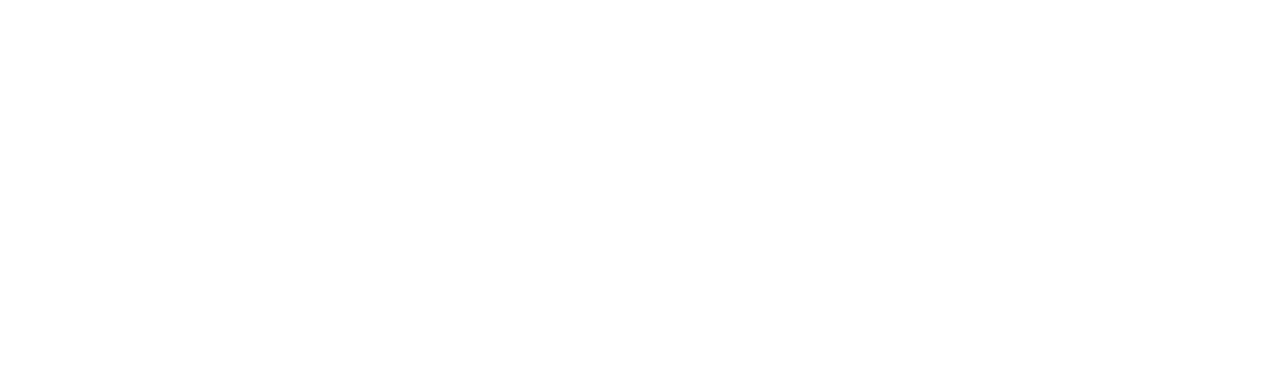
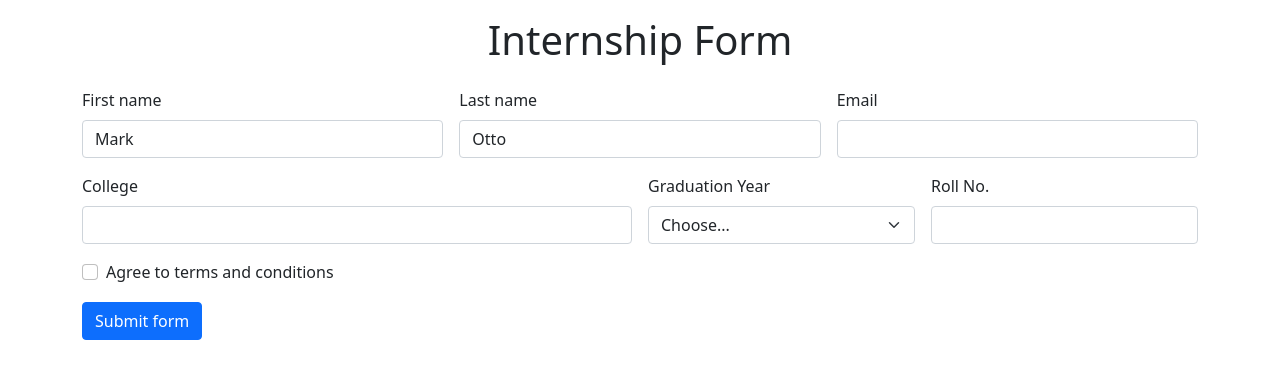
Before and after one commit to acciojob/bootstrap-form-easy-imsubhajit98, a website: page main.html in a window 1280 px wide. Drawn offline with nearby package versions, Linux system fonts and the light colour scheme.

Commit message:
modified

```diff
--- a/main.html
+++ b/main.html
@@ -4,12 +4,91 @@
 
 <head>
 	<link rel="stylesheet" href="styles.css">
+	<link href="https://cdn.jsdelivr.net/npm/bootstrap@5.0.2/dist/css/bootstrap.min.css" rel="stylesheet" integrity="sha384-EVSTQN3/azprG1Anm3QDgpJLIm9Nao0Yz1ztcQTwFspd3yD65VohhpuuCOmLASjC" crossorigin="anonymous">
+
 </head>
 
 <body>
 	<!-- the entire body must be written by student -->
+
+	<div class="container">
+		<div class="d-flex justify-content-center p-3">
+			<h1>Internship Form</h1>
+		</div>
+		<form class="row g-3 needs-validation" novalidate>
+  <div class="col-md-4" id="first-name-input">
+    <label for="validationCustom01" class="form-label" >First name</label>
+    <input type="text" class="form-control" id="validationCustom01" value="Mark" required>
+    <div class="valid-feedback">
+      Looks good!
+    </div>
+  </div>
+  <div class="col-md-4" id="last-name-input">
+    <label for="validationCustom02" class="form-label">Last name</label>
+    <input type="text" class="form-control" id="validationCustom02" value="Otto" required>
+    <div class="valid-feedback">
+      Looks good!
+    </div>
+  </div>
+  <div class="col-md-4" id="email-input">
+    <label for="validationCustomUsername" class="form-label">Email</label>
+    <div class="input-group has-validation">
+      <!-- <span class="input-group-text" id="inputGroupPrepend">@</span> -->
+      <input type="text" class="form-control" id="validationCustomUsername" aria-describedby="inputGroupPrepend" required>
+      <div class="invalid-feedback">
+        Please choose a email.
+      </div>
+    </div>
+  </div>
+  <div class="col-md-6" id="college-input">
+    <label for="validationCustom03" class="form-label">College</label>
+    <input type="text" class="form-control" id="validationCustom03" required>
+    <div class="invalid-feedback">
+      Please provide a valid college.
+    </div>
+  </div>
+  <div class="col-md-3">
+    <label for="validationCustom04" class="form-label">Graduation Year</label>
+    <select class="form-select" id="validationCustom04" required>
+      <option selected disabled value="">Choose...</option>
+      <option>2020</option>
+	  <option>2021</option>
+	  <option>2022</option>
+	  <option>2023</option>
+    </select>
+    <div class="invalid-feedback">
+      Please select a valid year.
+    </div>
+  </div>
+  <div class="col-md-3" id=" roll-no-input">
+    <label for="validationCustom05" class="form-label">Roll No.</label>
+    <input type="text" class="form-control" id="validationCustom05" required>
+    <div class="invalid-feedback">
+      Please provide a Roll no.
+    </div>
+  </div>
+  <div class="col-12" id=" conditions-checkbox">
+    <div class="form-check">
+      <input class="form-check-input" type="checkbox" value="" id="invalidCheck" required>
+      <label class="form-check-label" for="invalidCheck">
+        Agree to terms and conditions
+      </label>
+      <div class="invalid-feedback">
+        You must agree before submitting.
+      </div>
+    </div>
+  </div>
+  <div class="col-12">
+    <button class="btn btn-primary" type="submit">Submit form</button>
+  </div>
+</form>
+	</div>
+
+
+
     <script type="text/javascript" src="./script.js">
 </script>
+<script src="https://cdn.jsdelivr.net/npm/bootstrap@5.0.2/dist/js/bootstrap.bundle.min.js" integrity="sha384-MrcW6ZMFYlzcLA8Nl+NtUVF0sA7MsXsP1UyJoMp4YLEuNSfAP+JcXn/tWtIaxVXM" crossorigin="anonymous"></script>
 
 </body>
 
--- a/script.js
+++ b/script.js
@@ -1 +1,21 @@
 //your code here
+// Example starter JavaScript for disabling form submissions if there are invalid fields
+(function () {
+    'use strict'
+
+    // Fetch all the forms we want to apply custom Bootstrap validation styles to
+    var forms = document.querySelectorAll('.needs-validation')
+
+    // Loop over them and prevent submission
+    Array.prototype.slice.call(forms)
+      .forEach(function (form) {
+        form.addEventListener('submit', function (event) {
+          if (!form.checkValidity()) {
+            event.preventDefault()
+            event.stopPropagation()
+          }
+
+          form.classList.add('was-validated')
+        }, false)
+      })
+  })()
```
